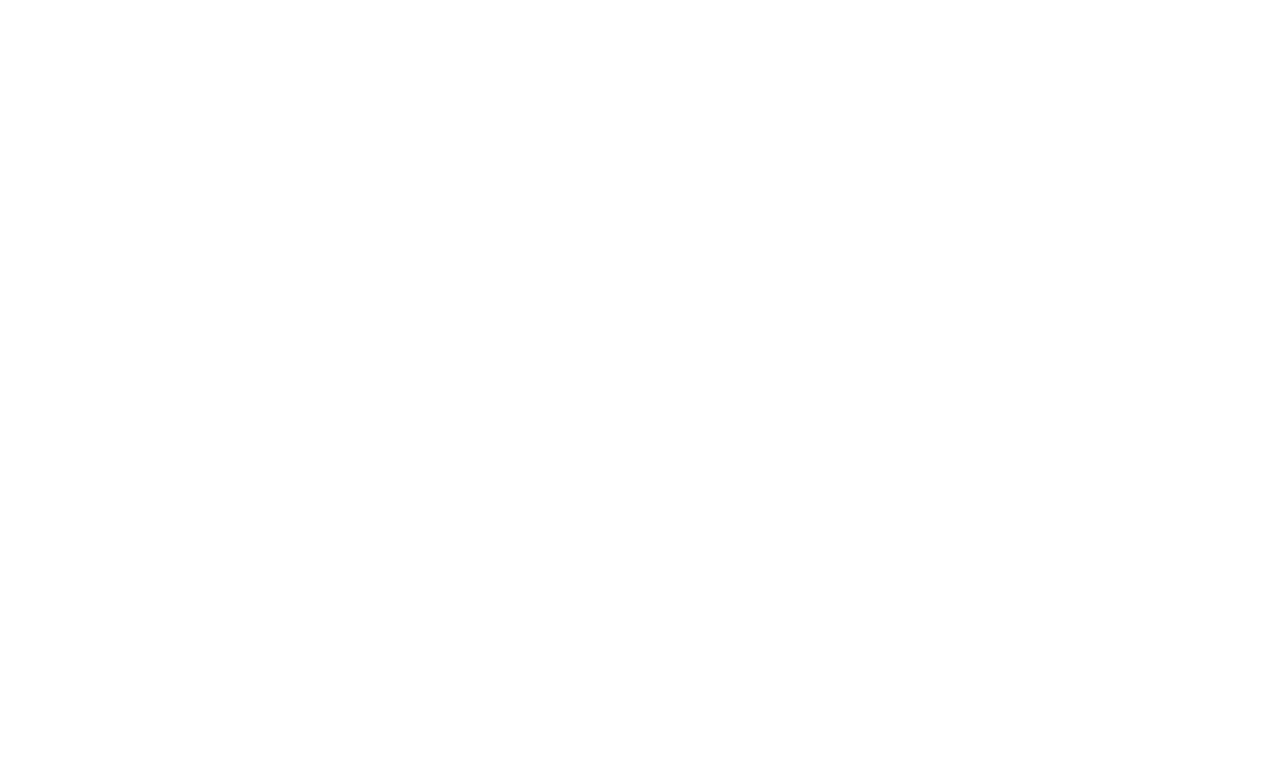
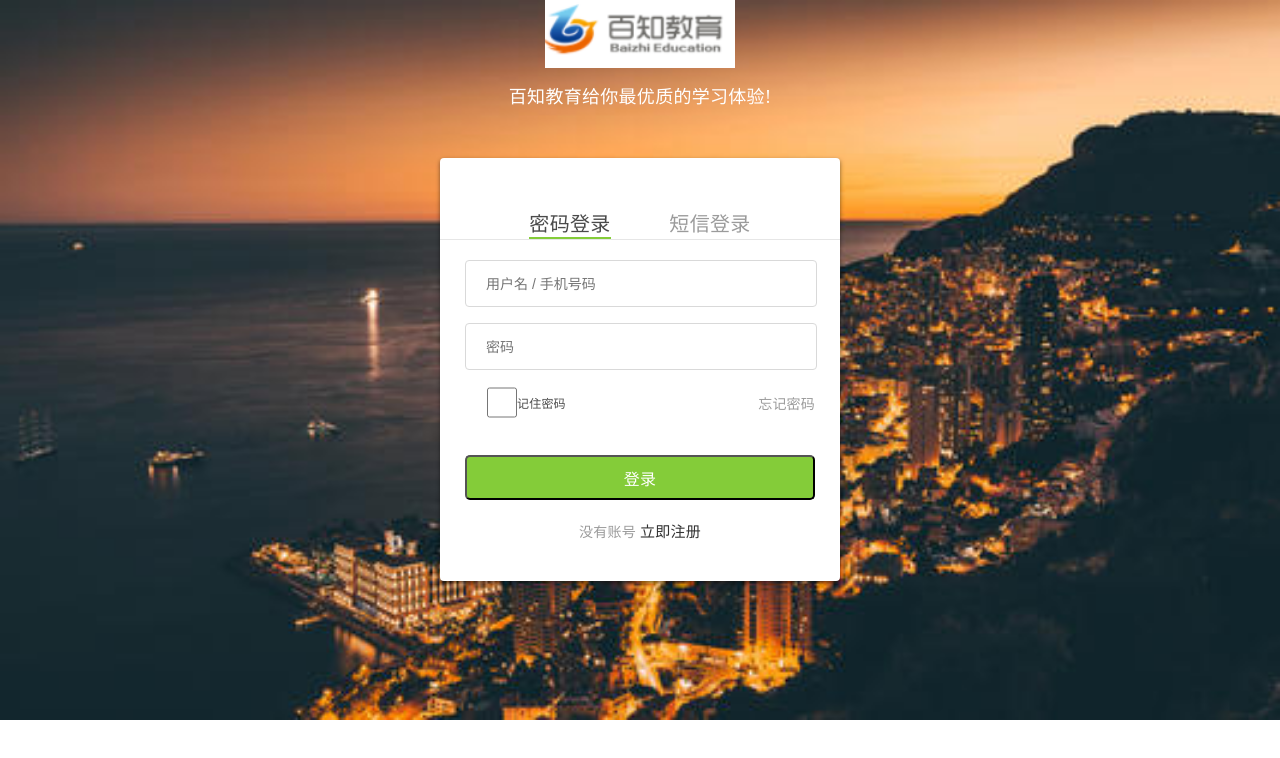
Before and after one commit to Du-web/pro_bz_vue, a Vue app: page /#/login in a window 1280 px wide. Shown: the top 758 px of the page. Built offline with nearby package versions, Linux system fonts and the light colour scheme.

Commit message:
创建login.vue组件，发送登录请求

```diff
--- /dev/null
+++ b/src/components/Login.vue
@@ -0,0 +1,257 @@
+<template>
+    <div class="login box">
+        <img src="../../static/image/1111.jpg" alt="">
+        <div class="login">
+            <div class="login-title">
+                <img src="../../static/image/logo.png" alt="">
+                <p>百知教育给你最优质的学习体验!</p>
+            </div>
+            <div class="login_box">
+                <div class="title">
+                    <span>密码登录</span>
+                    <span>短信登录</span>
+                </div>
+                <div class="inp" v-if="">
+                    <input type="text" placeholder="用户名 / 手机号码" class="user" v-model="username">
+                    <input type="password" name="" class="pwd" placeholder="密码" v-model="password">
+                    <div id="geetest1"></div>
+                    <div class="rember">
+                        <p>
+                            <input type="checkbox" class="no" />
+                            <span>记住密码</span>
+                        </p>
+                        <p>忘记密码</p>
+                    </div>
+                    <button class="login_btn btn btn-primary" @click="user_login">登录</button>
+                    <p class="go_login">没有账号
+                        <router-link to="/user/register/">立即注册</router-link>
+                    </p>
+                </div>
+                <div class="inp" v-show="">
+                    <input type="text" placeholder="手机号码" class="user">
+                    <input type="text" class="pwd" placeholder="短信验证码">
+                    <button id="get_code" class="btn btn-primary">获取验证码</button>
+                    <button class="login_btn">登录</button>
+                    <span class="go_login">没有账号
+                    <router-link to="/user/register/">立即注册</router-link>
+                </span>
+                </div>
+            </div>
+        </div>
+    </div>
+</template>
+
+<script>
+    export default {
+        name: "Login",
+        data(){
+            return{
+                username: "",
+                password: "",
+            }
+        },
+        methods: {
+
+
+            // 用户登录请求
+            user_login() {
+                alert('123')
+                this.$axios({
+                    url: this.$settings.HOST + 'user/login/',
+                    method: 'post',
+                    data: {
+                        username: this.username,
+                        password: this.password,
+                     }
+                }).then(response => {
+                    console.log(response);
+                    // //  为True则代表需要记住密码，将用户信息记录下来
+                    // localStorage.setItem("token", response.data.token)
+                    // if (this.remember_me) {
+                    // } else {
+                    //     // false记录密码  则将用户信息清楚
+                    // }
+                    this.$message({
+                        message: '恭喜你，登录成功',
+                        type: 'success',
+                        showClose: true,
+                        duration: 1000,
+                    });
+                    // 登录成功后返回首页
+                    // this.$router.push("/");
+                }).catch(error => {
+                    console.log(error);
+                    // this.$message.error('用户名密码错误');
+                })
+            },
+        }
+    }
+</script>
+
+<style scoped>
+    .box {
+        width: 100%;
+        height: 100%;
+        position: relative;
+        overflow: hidden;
+    }
+
+    .box img {
+        width: 100%;
+        min-height: 100%;
+    }
+
+    .box .login {
+        position: absolute;
+        width: 500px;
+        height: 400px;
+        top: 0;
+        left: 0;
+        margin: auto;
+        right: 0;
+        bottom: 0;
+        top: -338px;
+    }
+
+    .login .login-title {
+        width: 100%;
+        text-align: center;
+    }
+
+    .login-title img {
+        width: 190px;
+        height: auto;
+    }
+
+    .login-title p {
+        font-family: PingFangSC-Regular;
+        font-size: 18px;
+        color: #fff;
+        letter-spacing: .29px;
+        padding-top: 10px;
+        padding-bottom: 50px;
+    }
+
+    .login_box {
+        width: 400px;
+        height: auto;
+        background: #fff;
+        box-shadow: 0 2px 4px 0 rgba(0, 0, 0, .5);
+        border-radius: 4px;
+        margin: 0 auto;
+        padding-bottom: 40px;
+    }
+
+    .login_box .title {
+        font-size: 20px;
+        color: #9b9b9b;
+        letter-spacing: .32px;
+        border-bottom: 1px solid #e6e6e6;
+        display: flex;
+        justify-content: space-around;
+        padding: 50px 60px 0 60px;
+        margin-bottom: 20px;
+        cursor: pointer;
+    }
+
+    .login_box .title span:nth-of-type(1) {
+        color: #4a4a4a;
+        border-bottom: 2px solid #84cc39;
+    }
+
+    .inp {
+        width: 350px;
+        margin: 0 auto;
+    }
+
+    .inp input {
+        border: 0;
+        outline: 0;
+        width: 100%;
+        height: 45px;
+        border-radius: 4px;
+        border: 1px solid #d9d9d9;
+        text-indent: 20px;
+        font-size: 14px;
+        background: #fff !important;
+    }
+
+    .inp input.user {
+        margin-bottom: 16px;
+    }
+
+    .inp .rember {
+        display: flex;
+        justify-content: space-between;
+        align-items: center;
+        position: relative;
+        margin-top: 10px;
+    }
+
+    .inp .rember p:first-of-type {
+        font-size: 12px;
+        color: #4a4a4a;
+        letter-spacing: .19px;
+        margin-left: 22px;
+        display: -ms-flexbox;
+        display: flex;
+        -ms-flex-align: center;
+        align-items: center;
+        /*position: relative;*/
+    }
+
+    .inp .rember p:nth-of-type(2) {
+        font-size: 14px;
+        color: #9b9b9b;
+        letter-spacing: .19px;
+        cursor: pointer;
+    }
+
+    .inp .rember input {
+        outline: 0;
+        width: 30px;
+        height: 45px;
+        border-radius: 4px;
+        border: 1px solid #d9d9d9;
+        text-indent: 20px;
+        font-size: 14px;
+        background: #fff !important;
+    }
+
+    .inp .rember p span {
+        display: inline-block;
+        font-size: 12px;
+        width: 100px;
+        /*position: absolute;*/
+        /*left: 20px;*/
+
+    }
+
+    #geetest {
+        margin-top: 20px;
+    }
+
+    .login_btn {
+        width: 100%;
+        height: 45px;
+        background: #84cc39;
+        border-radius: 5px;
+        font-size: 16px;
+        color: #fff;
+        letter-spacing: .26px;
+        margin-top: 30px;
+    }
+
+    .inp .go_login {
+        text-align: center;
+        font-size: 14px;
+        color: #9b9b9b;
+        letter-spacing: .26px;
+        padding-top: 20px;
+    }
+
+    .inp .go_login span {
+        color: #84cc39;
+        cursor: pointer;
+    }
+</style>
--- a/src/components/common/Banner.vue
+++ b/src/components/common/Banner.vue
@@ -1,7 +1,10 @@
 <template>
     <el-carousel height="720px" :interval="3000" arrow="always">
         <el-carousel-item v-for="(banner, key) in banner_list" :key="key">
-            <img :src="banner.img" alt="">
+            <a :href="banner.link">
+                <img :src="banner.img" alt="">
+            </a>
+
         </el-carousel-item>
     </el-carousel>
 </template>
--- a/src/components/common/Footer.vue
+++ b/src/components/common/Footer.vue
@@ -1,7 +1,9 @@
 <template>
     <div class="footer">
         <ul>
-            <li v-for="(footer, key) in footer_list" :key="key">{{footer.title}}</li>
+            <li v-for="(footer, key) in footer_list" :key="key">
+                <a :href="footer.link">{{footer.title}}</a>
+            </li>
         </ul>
     </div>
 </template>
--- a/src/components/common/Header.vue
+++ b/src/components/common/Header.vue
@@ -7,7 +7,10 @@
                 </div>
                 <ul class="nav full-left">
                     <li v-for="(header, key) in header_list" :key="key">
-                        <span>{{header.title}}</span>
+                        <a :href="header.link">
+                            <span>{{header.title}}</span>
+                        </a>
+
                     </li>
                 </ul>
                 <div class="login-bar full-right">
--- a/src/router/index.js
+++ b/src/router/index.js
@@ -1,6 +1,7 @@
 import Vue from 'vue'
 import Router from 'vue-router'
 import Index from "../components/Index";
+import Login from "../components/Login";
 
 
 Vue.use(Router)
@@ -9,5 +10,6 @@ export default new Router({
     routes: [
         {path: '/', component: Index},
         {path: '/index', component: Index},
+        {path: '/login', component: Login},
     ]
 })
```
